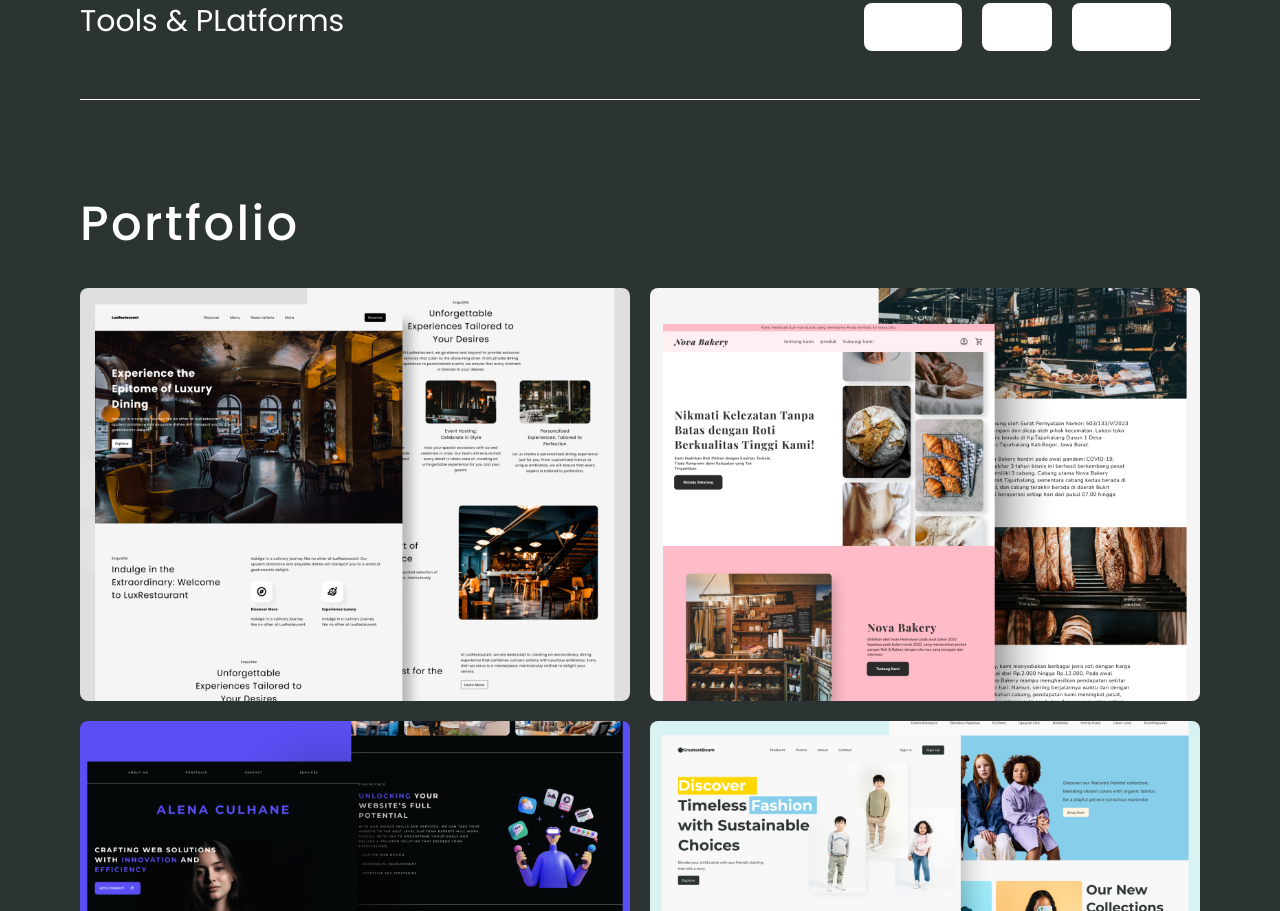
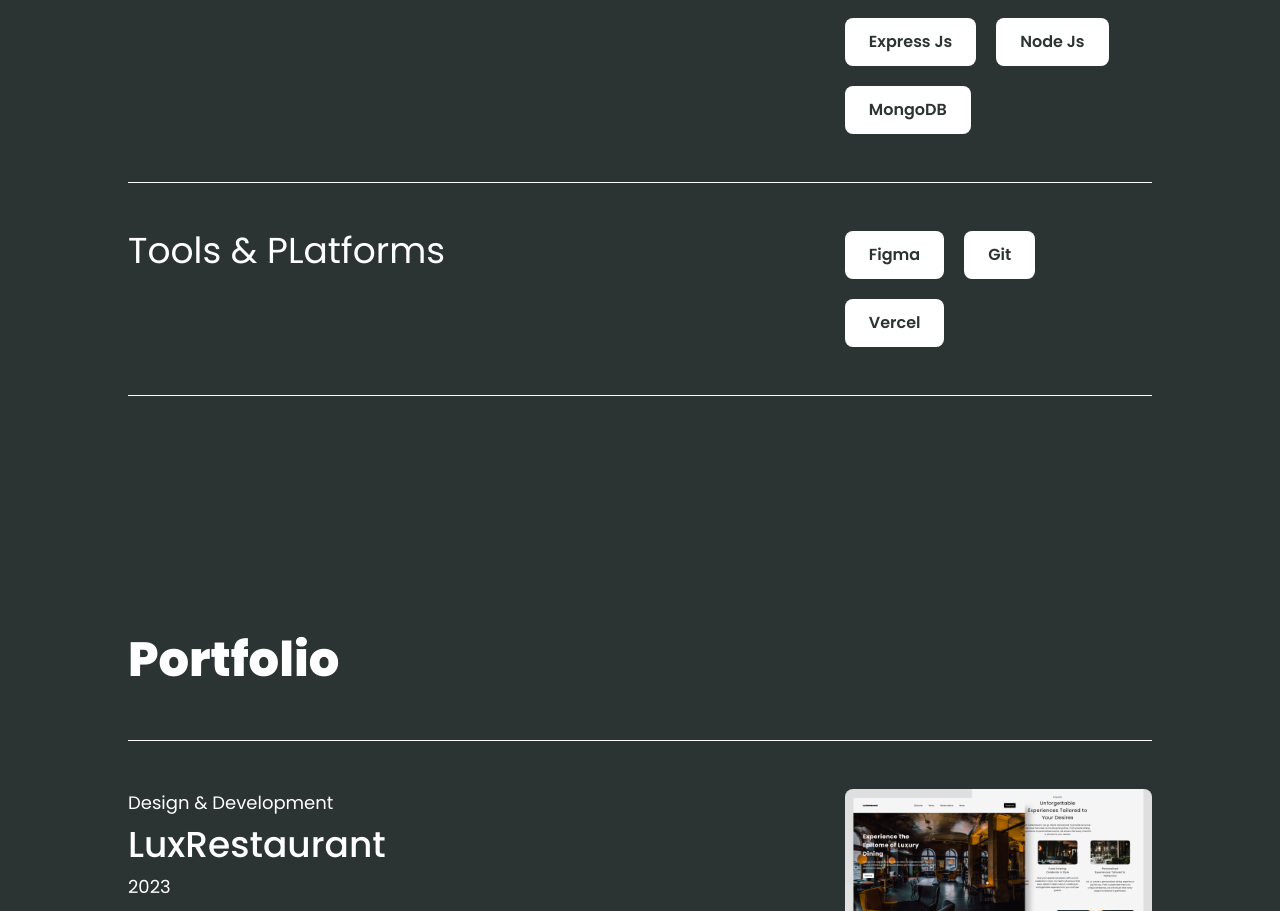
Before and after one commit to iqbalzayn01/iqbalzayn01.github.io, a React (Vite) app: page / in a window 1280 px wide. Shown: the part 1889-2800 px from the top of the page. Built offline with nearby package versions, Linux system fonts and the light colour scheme.

Commit message:
update section portfolio

```diff
--- a/src/components/Footer.jsx
+++ b/src/components/Footer.jsx
@@ -4,7 +4,7 @@ import { Form } from "./Form";
 
 export const Footer = ({ style }) => {
   return (
-    <footer className="bg-white mx-5 md:mx-20 mb-20 rounded-lg" style={style}>
+    <footer className="bg-white mx-5 md:mx-28 mb-20 rounded-lg" style={style}>
       <div className="mx-auto px-5 py-5 md:px-20 md:py-20">
         <div className="mb-10">
           <h2 className="text-5xl text-secondary font-medium mb-5">
--- a/src/components/Header.jsx
+++ b/src/components/Header.jsx
@@ -12,7 +12,7 @@ export const Header = ({ style }) => {
 
   return (
     <>
-      <header className="px-5 py-10 md:px-20" style={style}>
+      <header className="px-5 py-10 md:px-32" style={style}>
         <nav className="flex items-center justify-between">
           <a href="./index.html">
             <img
--- a/src/components/Hero.jsx
+++ b/src/components/Hero.jsx
@@ -2,7 +2,7 @@ import PropTypes from "prop-types";
 
 export const Hero = ({ style }) => {
   return (
-    <section className="mx-auto px-5 py-5 md:px-20" style={style}>
+    <section className="mx-auto px-5 py-24 md:px-32" style={style}>
       <div className="w-full flex flex-col-reverse md:flex-row items-center justify-between">
         {/* Caption */}
         <div className="w-full md:w-1/2 flex flex-col items-start gap-10">
@@ -42,7 +42,7 @@ export const Hero = ({ style }) => {
                 goals. I’m enthusiastic about staying informed on the latest
                 trends and eagerly embracing new technologies and frameworks.
               </p>
-              <button type="button" className="btn-cta">
+              <button type="button" className="btn-cta font-semibold">
                 Let’s Connect
                 <svg
                   xmlns="http://www.w3.org/2000/svg"
--- a/src/components/Portfolio.jsx
+++ b/src/components/Portfolio.jsx
@@ -1,21 +1,71 @@
 import PropTypes from "prop-types";
-import { CardItem } from "./CardItem";
-import portfolioData from "../data/portfolioData.json";
 
 export const Portfolio = ({ style }) => {
+  const dataPortfolio = [
+    {
+      name: "LuxRestaurant",
+      imageName: "portfo1.png",
+      type: "Design & Development",
+      url: "https://luxrestaurant.vercel.app/",
+      year: 2023,
+    },
+    {
+      name: "NovaBakery",
+      imageName: "portfo2.png",
+      type: "Design & Development",
+      url: "https://nova-bakery.vercel.app/",
+      year: 2023,
+    },
+    {
+      name: "Portfolio",
+      imageName: "portfo3.png",
+      type: "Design & Development",
+      url: "https://www.figma.com/file/KDT7cuZ8uHW0vUIi99Ci2w/(Preview)Alena-Culhane---Website-Portfolio?type=design&node-id=13%3A2&mode=design&t=0fbYfmhWDtBVbujV-1",
+      year: 2023,
+    },
+    {
+      name: "GreatestBeam",
+      imageName: "portfo4.png",
+      type: "Design & Development",
+      url: "https://www.figma.com/file/rTALiBTxsljPNJ0DZkhyYC/(Preview)Greatest-Beam-Fashion---Landing-Page?type=design&node-id=38%3A124&mode=design&t=zxJ7pyY1s374dCEq-1",
+      year: 2023,
+    },
+  ];
+
   return (
-    <section id="portfolio" style={style}>
-      <div className="mx-auto px-5 py-5 md:px-20 md:py-20">
-        <div className="flex flex-col gap-10">
-          <h2 className="text-5xl text-white font-medium tracking-wider">
-            Portfolio
-          </h2>
-          <div className="cards">
-            {portfolioData.map((item) => (
-              <CardItem key={item.id} {...item} />
-            ))}
+    <section className="mx-auto px-5 py-24 md:px-32" style={style}>
+      <div className="w-full flex flex-col text-white">
+        <div className="border-white border-b-[0.4px] py-12">
+          <h2 className="text-5xl font-extrabold mb-2">Portfolio</h2>
+        </div>
+        {dataPortfolio.map((portfo) => (
+          <div
+            key={portfo.name}
+            className="flex items-start justify-between hover:bg-third border-white border-b-[0.4px] py-12"
+          >
+            <div className="flex flex-col gap-2">
+              <p className="text-lg">{portfo.type}</p>
+              <h2 className="text-4xl font-medium">{portfo.name}</h2>
+              <p className="text-lg">{portfo.year}</p>
+            </div>
+            <div className="w-[30%] flex flex-wrap gap-5">
+              <a
+                href={portfo.url}
+                target="_blank"
+                className="card-item"
+                rel="noreferrer"
+              >
+                <figure className="relative h-full overflow-hidden transition-all duration-500 ease-in-out rounded-lg">
+                  <img
+                    src={`./content/portfolio/${portfo.imageName}`}
+                    alt={portfo.name}
+                    className="object-cover w-full h-full transition-zoom"
+                  />
+                </figure>
+              </a>
+            </div>
           </div>
-        </div>
+        ))}
       </div>
     </section>
   );
--- a/src/components/Skills.jsx
+++ b/src/components/Skills.jsx
@@ -28,7 +28,7 @@ export const Skills = ({ style }) => {
     },
   ];
   return (
-    <section className="mx-auto px-5 py-5 md:px-20" style={style}>
+    <section className="mx-auto px-5 py-24 md:px-32" style={style}>
       <div className="w-full flex flex-col text-white">
         <div className="border-white border-b-[0.4px] py-12">
           <h2 className="text-5xl font-extrabold mb-2">Skills</h2>
@@ -39,11 +39,13 @@ export const Skills = ({ style }) => {
             key={skillGroup.name}
             className="flex items-start justify-between hover:bg-third border-white border-b-[0.4px] py-12"
           >
-            <h2 className="text-3xl mb-2">{skillGroup.name}</h2>
+            <h2 className="text-4xl mb-2">{skillGroup.name}</h2>
             <div className="w-[30%] flex flex-wrap gap-5">
               {skillGroup.skillList.map((skillItem) => (
                 <ul key={skillItem}>
-                  <li className="btn-cta">{skillItem}</li>
+                  <li className="btn-cta text-secondary font-semibold">
+                    {skillItem}
+                  </li>
                 </ul>
               ))}
             </div>
--- a/src/data/portfolioData.json
+++ /dev/null
@@ -1,26 +0,0 @@
-[
-  {
-    "id": 1,
-    "name": "LuxRestaurant",
-    "imageName": "portfo1.png",
-    "url": "https://luxrestaurant.vercel.app/"
-  },
-  {
-    "id": 2,
-    "name": "NovaBakery",
-    "imageName": "portfo2.png",
-    "url": "https://nova-bakery.vercel.app/"
-  },
-  {
-    "id": 3,
-    "name": "Portfolio",
-    "imageName": "portfo3.png",
-    "url": "https://www.figma.com/file/KDT7cuZ8uHW0vUIi99Ci2w/(Preview)Alena-Culhane---Website-Portfolio?type=design&node-id=13%3A2&mode=design&t=0fbYfmhWDtBVbujV-1"
-  },
-  {
-    "id": 4,
-    "name": "GreatestBeam",
-    "imageName": "portfo4.png",
-    "url": "https://www.figma.com/file/rTALiBTxsljPNJ0DZkhyYC/(Preview)Greatest-Beam-Fashion---Landing-Page?type=design&node-id=38%3A124&mode=design&t=zxJ7pyY1s374dCEq-1"
-  }
-]
```
